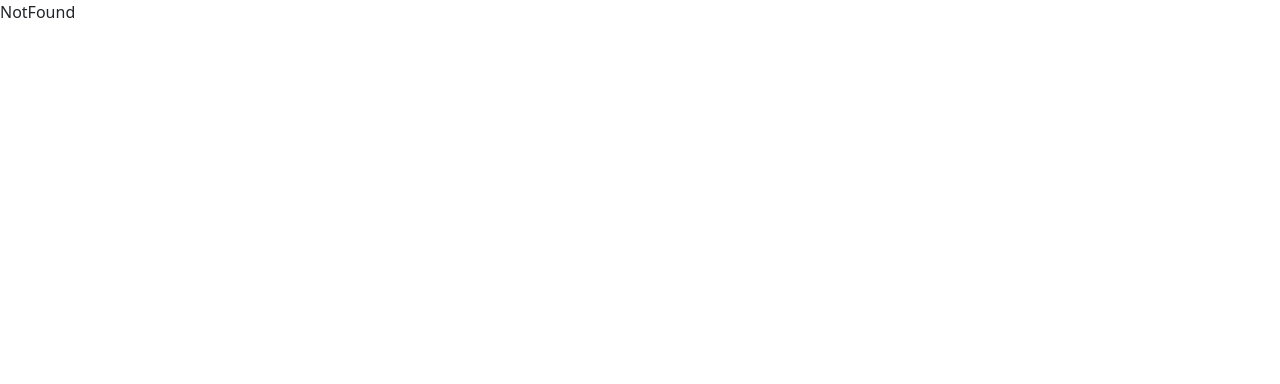
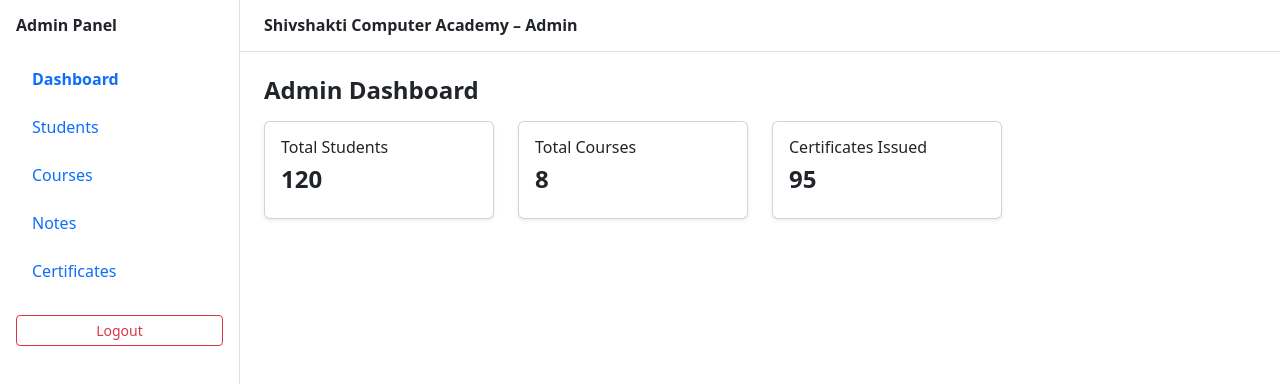
Before and after one commit to vikrambarman/sca-frontend_2.0.0, a React (Vite) app: page /admin/dashboard in a window 1280 px wide. Before the commit this address had no page. Shown: the top 384 px of the page. Built offline with nearby package versions, Linux system fonts and the light colour scheme; sample sign-in values are in the browser's storage.

Commit message:
Add Admin Login feature

```diff
--- a/package.json
+++ b/package.json
@@ -10,6 +10,7 @@
     "preview": "vite preview"
   },
   "dependencies": {
+    "axios": "^1.13.2",
     "bootstrap": "^5.3.8",
     "react": "^19.2.0",
     "react-dom": "^19.2.0",
--- /dev/null
+++ b/src/admin/components/AdminHeader.jsx
@@ -0,0 +1,11 @@
+const AdminHeader = () => {
+    return (
+        <div className="border-bottom px-4 py-3">
+            <h6 className="mb-0 fw-bold">
+                Shivshakti Computer Academy – Admin
+            </h6>
+        </div>
+    )
+}
+
+export default AdminHeader
--- /dev/null
+++ b/src/admin/components/AdminSidebar.jsx
@@ -0,0 +1,53 @@
+import { NavLink } from 'react-router-dom'
+
+const AdminSidebar = () => {
+    return (
+        <div
+            className="border-end vh-100 p-3"
+            style={{ width: '240px' }}
+        >
+            <h6 className="fw-bold mb-4">Admin Panel</h6>
+
+            <ul className="nav flex-column gap-2">
+                <li className="nav-item">
+                    <NavLink to="/admin/dashboard" className="nav-link">
+                        Dashboard
+                    </NavLink>
+                </li>
+                <li className="nav-item">
+                    <NavLink to="/admin/students" className="nav-link">
+                        Students
+                    </NavLink>
+                </li>
+                <li className="nav-item">
+                    <NavLink to="/admin/courses" className="nav-link">
+                        Courses
+                    </NavLink>
+                </li>
+                <li className="nav-item">
+                    <NavLink to="/admin/notes" className="nav-link">
+                        Notes
+                    </NavLink>
+                </li>
+                <li className="nav-item">
+                    <NavLink to="/admin/certificates" className="nav-link">
+                        Certificates
+                    </NavLink>
+                </li>
+                <li className="nav-item mt-3">
+                    <button
+                        className="btn btn-sm btn-outline-danger w-100"
+                        onClick={() => {
+                            localStorage.removeItem('adminToken')
+                            window.location.href = '/admin/login'
+                        }}
+                    >
+                        Logout
+                    </button>
+                </li>
+            </ul>
+        </div>
+    )
+}
+
+export default AdminSidebar
--- /dev/null
+++ b/src/admin/pages/AdminDashboard.jsx
@@ -0,0 +1,38 @@
+const AdminDashboard = () => {
+    return (
+        <>
+            <h4 className="fw-bold mb-3">Admin Dashboard</h4>
+
+            <div className="row g-4">
+                <div className="col-md-3">
+                    <div className="card shadow-sm">
+                        <div className="card-body">
+                            <h6>Total Students</h6>
+                            <h4 className="fw-bold">120</h4>
+                        </div>
+                    </div>
+                </div>
+
+                <div className="col-md-3">
+                    <div className="card shadow-sm">
+                        <div className="card-body">
+                            <h6>Total Courses</h6>
+                            <h4 className="fw-bold">8</h4>
+                        </div>
+                    </div>
+                </div>
+
+                <div className="col-md-3">
+                    <div className="card shadow-sm">
+                        <div className="card-body">
+                            <h6>Certificates Issued</h6>
+                            <h4 className="fw-bold">95</h4>
+                        </div>
+                    </div>
+                </div>
+            </div>
+        </>
+    )
+}
+
+export default AdminDashboard
--- /dev/null
+++ b/src/admin/pages/AdminLogin.jsx
@@ -0,0 +1,67 @@
+import { useState } from 'react'
+import { useNavigate } from 'react-router-dom'
+import axios from 'axios'
+
+const AdminLogin = () => {
+    const navigate = useNavigate()
+    const [form, setForm] = useState({ username: '', password: '' })
+
+    const handleChange = e => {
+        setForm({ ...form, [e.target.name]: e.target.value })
+    }
+
+    const handleSubmit = async e => {
+        e.preventDefault()
+        try {
+            const res = await axios.post(
+                'http://localhost:5000/api/admin/login',
+                form
+            )
+
+            localStorage.setItem('adminToken', res.data.token)
+            navigate('/admin/dashboard')
+        } catch {
+            alert('Invalid credentials')
+        }
+    }
+
+    return (
+        <div className="container py-5">
+            <div className="row justify-content-center">
+                <div className="col-md-4">
+                    <div className="card shadow-sm">
+                        <div className="card-body">
+                            <h5 className="fw-bold mb-4 text-center">
+                                Admin Login
+                            </h5>
+
+                            <form onSubmit={handleSubmit}>
+                                <input
+                                    name="username"
+                                    className="form-control mb-3"
+                                    placeholder="Username"
+                                    onChange={handleChange}
+                                    required
+                                />
+                                <input
+                                    name="password"
+                                    type="password"
+                                    className="form-control mb-3"
+                                    placeholder="Password"
+                                    onChange={handleChange}
+                                    required
+                                />
+                                <button className="btn btn-dark w-100">
+                                    Login
+                                </button>
+                            </form>
+
+                        </div>
+                    </div>
+                </div>
+            </div>
+        </div>
+    )
+}
+
+export default AdminLogin
--- /dev/null
+++ b/src/layouts/AdminLayout.jsx
@@ -0,0 +1,28 @@
+import { Outlet, Navigate } from 'react-router-dom'
+import AdminSidebar from '../admin/components/AdminSidebar'
+import AdminHeader from '../admin/components/AdminHeader'
+
+
+const AdminLayout = () => {
+    const token = localStorage.getItem('adminToken')
+
+    // Protect admin routes
+    if (!token) {
+        return <Navigate to="/admin/login" replace />
+    }
+
+    return (
+        <div className="d-flex">
+            <AdminSidebar />
+
+            <div className="flex-grow-1">
+                <AdminHeader />
+                <div className="p-4">
+                    <Outlet />
+                </div>
+            </div>
+        </div>
+    )
+}
+
+export default AdminLayout
```
Also changed, not shown: src/router/index.jsx (+18 -1 lines), 1 other file (tests, documents, lock files or other folders).
